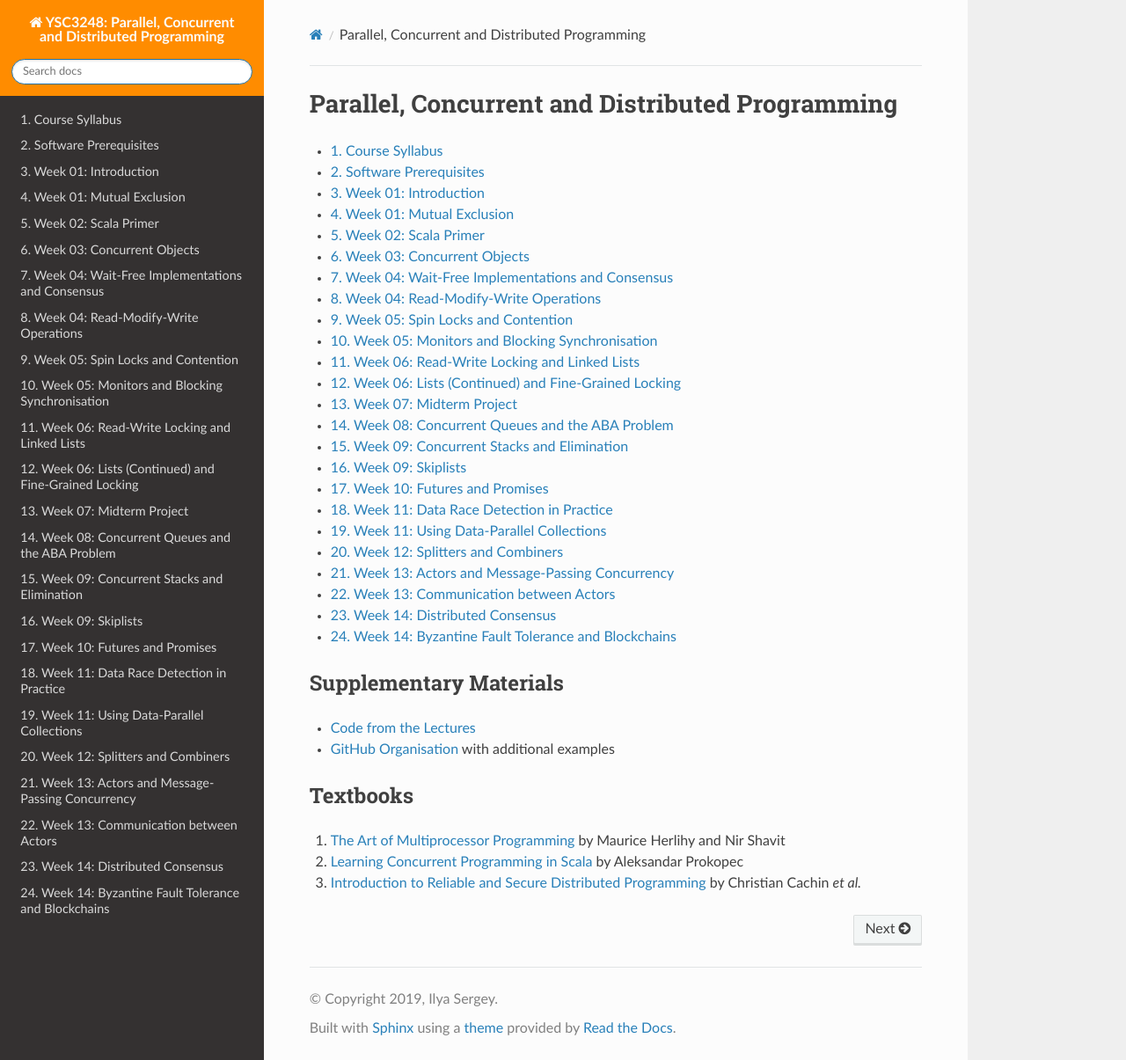
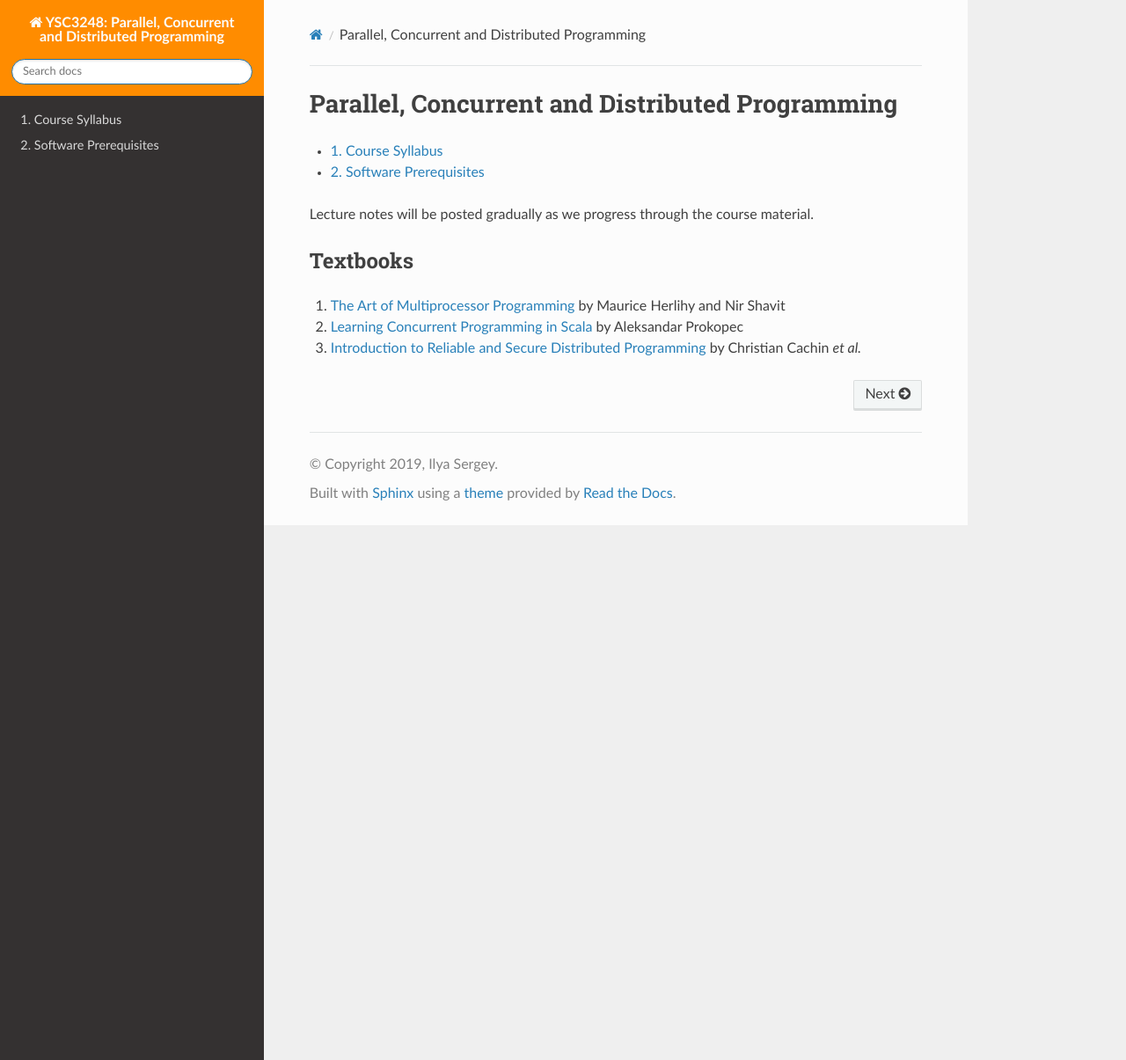
Before and after one commit to ilyasergey/YSC4231, a Sphinx documentation site: the page built from source/index.rst, in a window 1280 px wide and 1205 px high. Shown: the whole window at 88% size. Built offline with Sphinx 7.4.7 and the Read the Docs theme 2.0.0, drawn with Linux system fonts in a browser that asks for light colours.

Commit message:
new year

```diff
--- a/source/index.rst
+++ b/source/index.rst
@@ -7,38 +7,39 @@ Parallel, Concurrent and Distributed Programming
 
    syllabus
    prerequisites
-   week-01-intro
-   week-01-mutex
-   week-02-scala
-   week-03-concurrent-objects
-   week-04-wait-free
-   week-04-consensus
-   week-05-spinlocks
-   week-05-monitors
-   week-06-rw-lists
-   week-06-fine-lists
-   week-07-midterm-project
-   week-08-queues
-   week-09-stacks
-   week-09-skiplists
-   week-10-futures
-   week-11-races
-   week-11-parallel
-   week-12-splitters
-   week-13-actors
-   week-13-communication
-   week-14-paxos
-   week-14-byzantine
 
-.. More lecture notes are coming soon!
+..   week-01-intro
+..   week-01-mutex
+..   week-02-scala
+..   week-03-concurrent-objects
+..   week-04-wait-free
+..   week-04-consensus
+..   week-05-spinlocks
+..   week-05-monitors
+..   week-06-rw-lists
+..   week-06-fine-lists
+..   week-07-midterm-project
+..   week-08-queues
+..   week-09-stacks
+..   week-09-skiplists
+..   week-10-futures
+..   week-11-races
+..   week-11-parallel
+..   week-12-splitters
+..   week-13-actors
+..   week-13-communication
+..   week-14-paxos
+..   week-14-byzantine
 
-Supplementary Materials
------------------------
+Lecture notes will be posted gradually as we progress through the
+course material.
 
-* `Code from the Lectures
-  <https://github.com/ysc3248/ysc3248-examples>`_
-* `GitHub Organisation <https://github.com/ysc3248/>`_ with additional
-  examples
+.. Supplementary Materials
+.. -----------------------
+
+.. * `Code from the Lectures <https://github.com/ysc3248/ysc3248-examples>`_
+.. * `GitHub Organisation <https://github.com/ysc3248/>`_ with
+   additional examples
 
 Textbooks
 ---------
```
